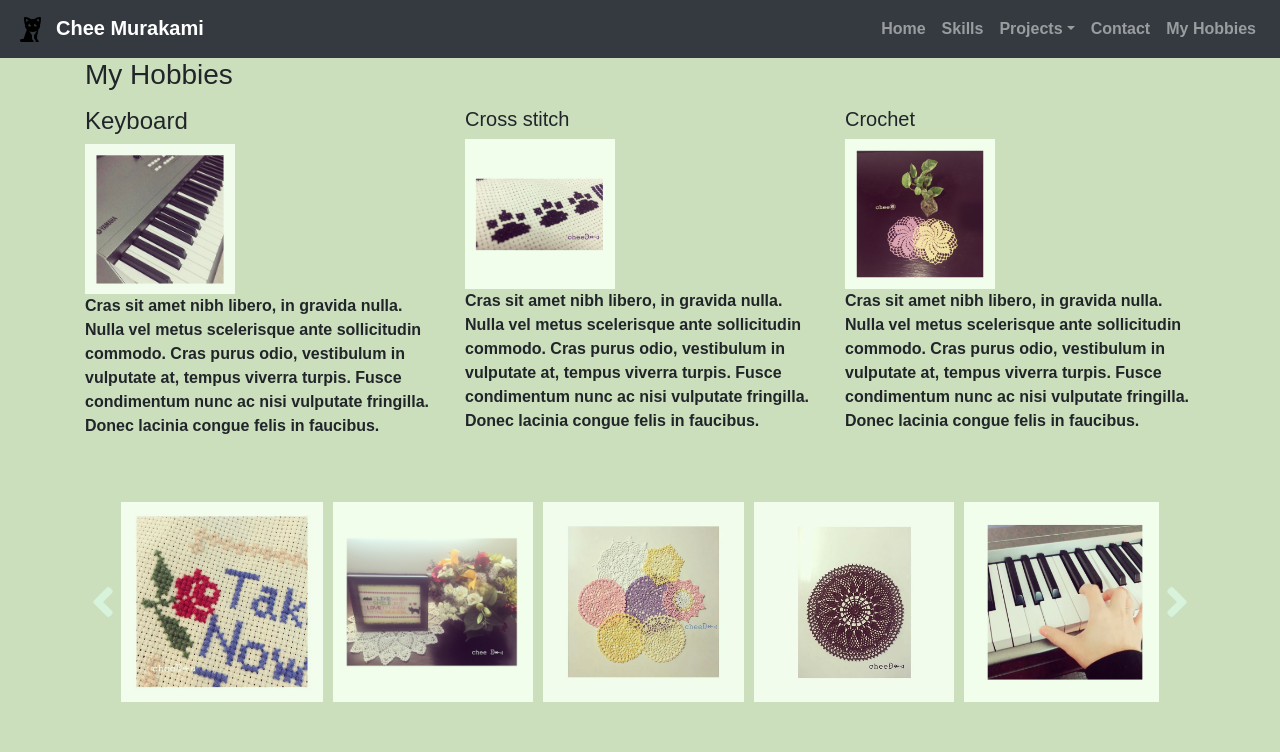
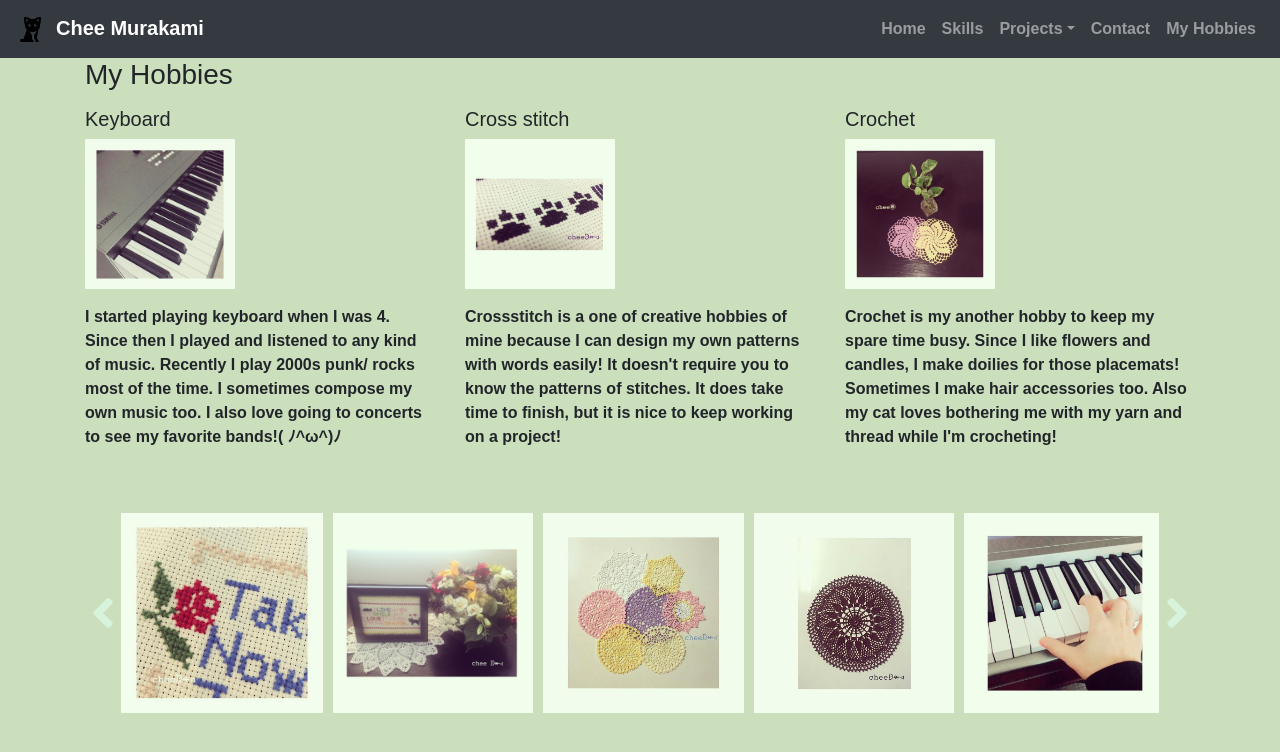
Before and after one commit to cheemurakami/portfolio, a React (Create React App) app: page /myhobbies in a window 1280 px wide. Shown: the top 752 px of the page. Built offline with nearby package versions, Linux system fonts and the light colour scheme.

Commit message:
add hobbies descriptions

```diff
--- a/src/components/Hobbies.js
+++ b/src/components/Hobbies.js
@@ -40,7 +40,7 @@ class Hobbies extends React.Component {
           <h3>My Hobbies</h3>
         <Row className="mt-3 mb-3">
           <Col md={4}>
-            <h4>Keyboard</h4>
+            <h5>Keyboard</h5>
             <img
                 width={150}
                 height={150}
@@ -48,11 +48,7 @@ class Hobbies extends React.Component {
                 src={keyboard}
                 alt="keyboard"
               />
-            <p>Cras sit amet nibh libero, in gravida nulla. Nulla vel metus
-                scelerisque ante sollicitudin commodo. Cras purus odio,
-                vestibulum in vulputate at, tempus viverra turpis. Fusce
-                condimentum nunc ac nisi vulputate fringilla. Donec lacinia
-                congue felis in faucibus.</p>
+            <p className="mt-3">I started playing keyboard when I was 4. Since then I played and listened to any kind of music. Recently I play 2000s punk/ rocks most of the time. I sometimes compose my own music too. I also love going to concerts to see my favorite bands!( ﾉ^ω^)ﾉ</p>
           </Col>
           <Col md={4}>
             <h5>Cross stitch</h5>
@@ -63,11 +59,7 @@ class Hobbies extends React.Component {
                 src={crosstitch3}
                 alt="crosstitch3"
               />
-            <p>Cras sit amet nibh libero, in gravida nulla. Nulla vel metus
-                scelerisque ante sollicitudin commodo. Cras purus odio,
-                vestibulum in vulputate at, tempus viverra turpis. Fusce
-                condimentum nunc ac nisi vulputate fringilla. Donec lacinia
-                congue felis in faucibus.</p>
+            <p className="mt-3">Crossstitch is a one of creative hobbies of mine because I can design my own patterns with words easily! It doesn't require you to know the patterns of stitches. It does take time to finish, but it is nice to keep working on a project!</p>
           </Col>
           <Col md={4}>
             <h5>Crochet</h5>
@@ -78,11 +70,7 @@ class Hobbies extends React.Component {
                 src={doily3}
                 alt="doily3"
               />
-            <p>Cras sit amet nibh libero, in gravida nulla. Nulla vel metus
-                scelerisque ante sollicitudin commodo. Cras purus odio,
-                vestibulum in vulputate at, tempus viverra turpis. Fusce
-                condimentum nunc ac nisi vulputate fringilla. Donec lacinia
-                congue felis in faucibus.</p>
+            <p className="mt-3">Crochet is my another hobby to keep my spare time busy. Since I like flowers and candles, I make doilies for those placemats! Sometimes I make hair accessories too. Also my cat loves bothering me with my yarn and thread while I'm crocheting!</p>
           </Col>
         </Row>
           <div className="mt-5 gallery">
--- a/src/components/Skills.js
+++ b/src/components/Skills.js
@@ -39,12 +39,12 @@ class Skills extends React.Component {
     return (
       <MDBContainer>
         <h4 className="mt-5">My Skills/Tools</h4>
-        <p>
+        {/* <p>
           Cras sit amet nibh libero, in gravida nulla. Nulla vel metus
           scelerisque ante sollicitudin commodo. Cras purus odio, vestibulum in
           vulputate at, tempus viverra turpis. Fusce condimentum nunc ac nisi
           vulputate fringilla. Donec lacinia congue felis in faucibus.
-        </p>
+        </p> */}
         <HorizontalBar
           data={this.state.dataHorizontal}
           options={{ responsive: true }}
```
